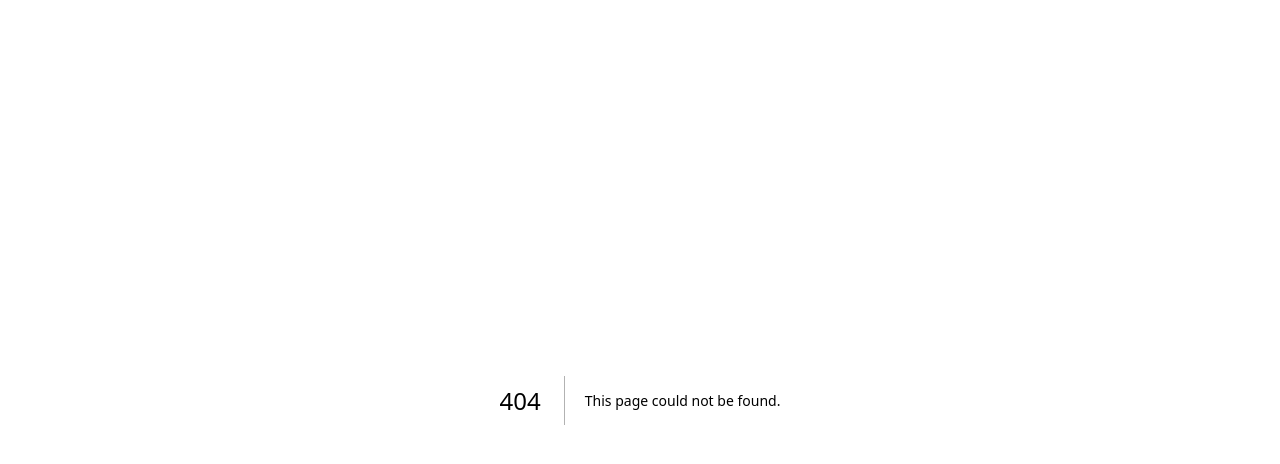
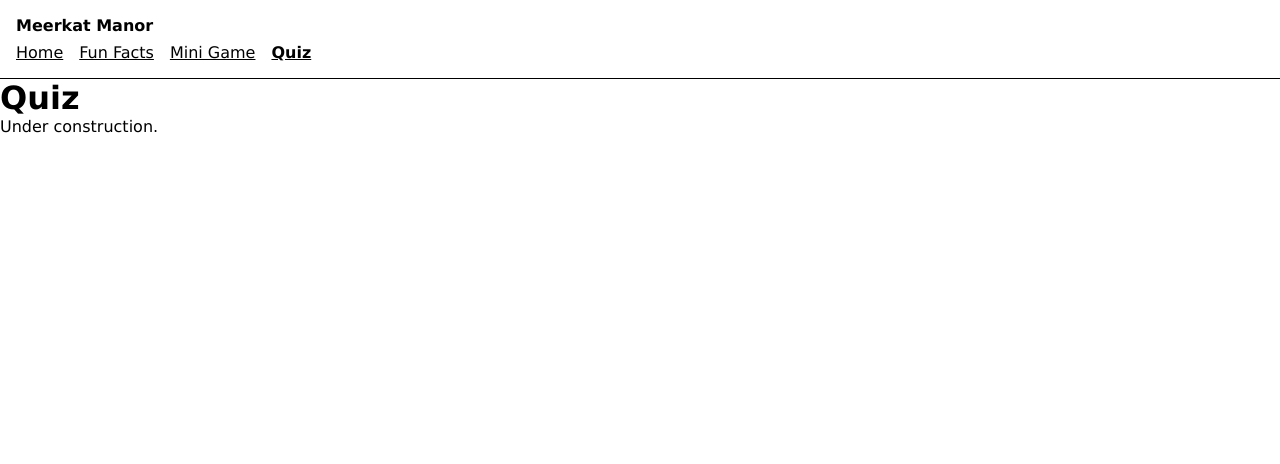
Before and after one commit to HenrikeW/stacked-pr-playground, a Next.js app: page /quiz in a window 1280 px wide. Before the commit this address had no page. Shown: the top 464 px of the page. Built offline with nearby package versions, Linux system fonts and the light colour scheme.

Commit message:
feat: add subpages and basic navigation

```diff
--- /dev/null
+++ b/app/components/site-header.module.css
@@ -0,0 +1,31 @@
+.header {
+  padding: 1rem;
+  border-bottom: 1px solid currentColor;
+}
+
+.title {
+  font-weight: bold;
+  margin-bottom: 0.5rem;
+}
+
+.list {
+  display: flex;
+  flex-wrap: wrap;
+  gap: 1rem;
+  list-style: none;
+}
+
+.link {
+  color: inherit;
+}
+
+.link:focus-visible {
+  outline: 2px solid currentColor;
+  outline-offset: 2px;
+}
+
+/* Not color alone, so the active page is still obvious without color perception. */
+.link[aria-current="page"] {
+  font-weight: bold;
+  text-decoration: underline;
+}
--- /dev/null
+++ b/app/components/site-header.tsx
@@ -0,0 +1,37 @@
+"use client";
+
+import Link from "next/link";
+import { usePathname } from "next/navigation";
+import styles from "./site-header.module.css";
+
+const routes = [
+  { href: "/", label: "Home" },
+  { href: "/fun-facts", label: "Fun Facts" },
+  { href: "/mini-game", label: "Mini Game" },
+  { href: "/quiz", label: "Quiz" },
+] as const;
+
+export default function SiteHeader() {
+  const pathname = usePathname();
+
+  return (
+    <header className={styles.header}>
+      <p className={styles.title}>Meerkat Manor</p>
+      <nav aria-label="Main">
+        <ul className={styles.list}>
+          {routes.map(({ href, label }) => (
+            <li key={href}>
+              <Link
+                href={href}
+                className={styles.link}
+                aria-current={pathname === href ? "page" : undefined}
+              >
+                {label}
+              </Link>
+            </li>
+          ))}
+        </ul>
+      </nav>
+    </header>
+  );
+}
--- a/app/layout.tsx
+++ b/app/layout.tsx
@@ -1,15 +1,22 @@
 import type { Metadata } from "next";
+import SiteHeader from "./components/site-header";
 import "./globals.css";
 
 export const metadata: Metadata = {
-  title: "Meerkat Manor",
+  title: {
+    default: "Meerkat Manor",
+    template: "%s | Meerkat Manor",
+  },
   description: "A meerkat fan site.",
 };
 
 export default function RootLayout({ children }: LayoutProps<"/">) {
   return (
     <html lang="en">
-      <body>{children}</body>
+      <body>
+        <SiteHeader />
+        {children}
+      </body>
     </html>
   );
 }
--- /dev/null
+++ b/app/quiz/page.tsx
@@ -0,0 +1,14 @@
+import type { Metadata } from "next";
+
+export const metadata: Metadata = {
+  title: "Quiz",
+};
+
+export default function Quiz() {
+  return (
+    <main>
+      <h1>Quiz</h1>
+      <p>Under construction.</p>
+    </main>
+  );
+}
```
Also changed, not shown: app/fun-facts/page.tsx (added, +14 -0 lines), app/mini-game/page.tsx (added, +14 -0 lines).
